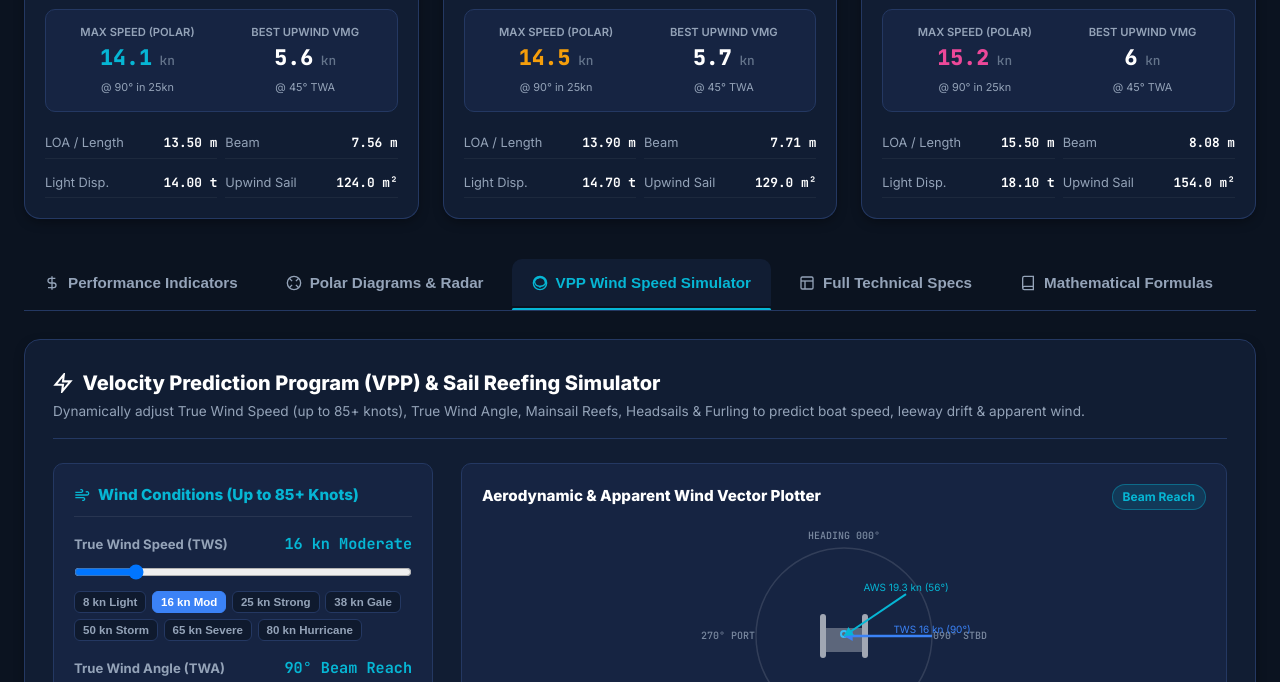
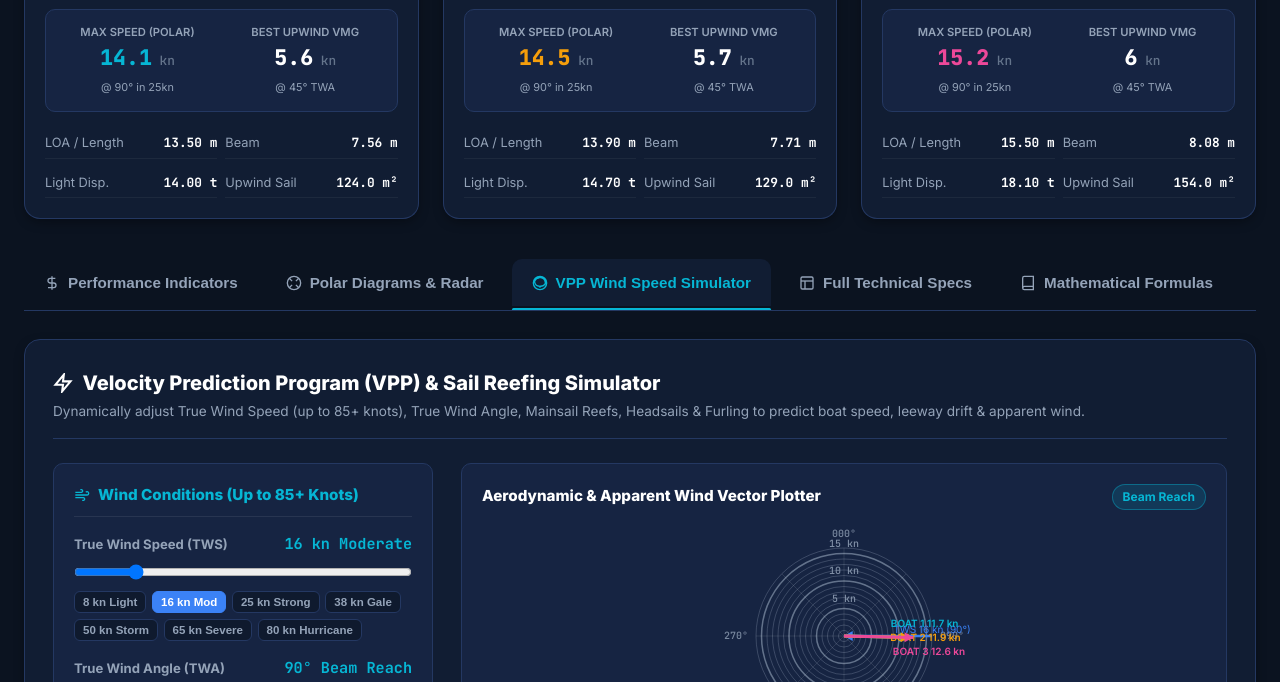
Before and after one commit to SweetAsNZ/ComparePerformance, a plain HTML site: page index.html in a window 1280 px wide. Both pictures are taken after a click on the button "VPP Wind Speed Simulator". Shown: the part 593-1275 px from the top of the page. Drawn offline with Linux system fonts and the light colour scheme.

Commit message:
Enhance sail configuration options and improve performance calculations for headsails

```diff
--- a/app.js
+++ b/app.js
@@ -14,9 +14,10 @@
     { id: 'genoaReef1', label: 'Genoa Reef 1', mainReef: 'full', headsailType: 'genoa', headsailReef: 0.75, color: '#f59e0b' },
     { id: 'genoaReef2', label: 'Genoa Reef 2', mainReef: 'full', headsailType: 'genoa', headsailReef: 0.5, color: '#f97316' },
     { id: 'genoaReef3', label: 'Genoa Reef 3', mainReef: 'full', headsailType: 'genoa', headsailReef: 0.25, color: '#ea580c' },
-    { id: 'code0', label: 'Code Zero', mainReef: 'full', headsailType: 'code0', headsailReef: 1.0, color: '#a855f7' },
-    { id: 'coded', label: 'Code D', mainReef: 'full', headsailType: 'coded', headsailReef: 1.0, color: '#ec4899' },
-    { id: 'parasailor', label: 'Parasailor', mainReef: 'full', headsailType: 'parasailor', headsailReef: 1.0, color: '#10b981' }
+    { id: 'solent', label: 'Self-Tacking Solent + Reefed Main', mainReef: 'reef1', headsailType: 'solent', headsailReef: 1.0, color: '#f59e0b' },
+    { id: 'code0', label: 'Code 0 + Main', mainReef: 'reef1', headsailType: 'code0', headsailReef: 1.0, color: '#a855f7' },
+    { id: 'coded', label: 'Code D + Reefed Main', mainReef: 'reef2', headsailType: 'coded', headsailReef: 1.0, color: '#ec4899' },
+    { id: 'parasailor', label: 'Parasailor + Reefed Main', mainReef: 'reef2', headsailType: 'parasailor', headsailReef: 1.0, color: '#10b981' }
   ];
 
   // Application State
@@ -469,8 +470,10 @@
       const descMap = {
         'genoa': 'Standard Overlapping Genoa (110%)',
         'solent': 'Self-Tacking Solent / Jib (82%)',
-        'gennaker': 'Code 0 / Gennaker / Screecher (185%)',
-        'spinnaker': 'Asymmetrical Spinnaker (230%)',
+        'code0': 'Code 0 / Gennaker / Screecher (185%)',
+        'coded': 'Code D Furling Spinnaker (210%)',
+        'parasailor': 'Parasailor (260%)',
+        'spinnaker': 'Asymmetrical Spinnaker (235%)',
         'storm': 'Heavy Weather Storm Jib (35%)',
         'none': 'Furled / Dropped (0%)'
       };
@@ -878,6 +881,10 @@
 
     const width = rect.width;
     const height = rect.height;
+    if (width <= 0 || height <= 100) {
+      requestAnimationFrame(renderPolarChart);
+      return;
+    }
     const centerX = width / 2;
     const centerY = height * 0.72;
     const maxRadius = Math.min(width * 0.42, (height - 70) * 0.78);
@@ -1210,6 +1217,10 @@
 
     const width = rect.width;
     const height = rect.height;
+    if (width <= 0 || height <= 0) {
+      requestAnimationFrame(renderCompassVector);
+      return;
+    }
     const centerX = width / 2;
     const centerY = height / 2;
     const zoomFactor = state.radarZoom || 1.0;
@@ -1361,56 +1372,79 @@
     const centerY = height / 2;
     const radius = Math.min(width, height) * 0.40;
 
+    const boatSpeeds = state.boats
+      .map(boat => (boat ? NAVAL_MATH.simulateSailPerformance(boat, state.sim).boatSpeed : 0))
+      .filter(speed => Number.isFinite(speed) && speed > 0);
+    const tws = Number(state.sim.tws);
+    const maxRoseKn = Math.max(15, ...boatSpeeds, Number.isFinite(tws) ? tws : 15);
+
     ctx.clearRect(0, 0, width, height);
 
-    ctx.beginPath();
-    ctx.arc(centerX, centerY, radius, 0, 2 * Math.PI);
-    ctx.strokeStyle = 'rgba(255, 255, 255, 0.12)';
-    ctx.lineWidth = 1.5;
-    ctx.stroke();
+    // Radial speed rose: 1 kn minor rings, 5 kn major rings.
+    for (let ring = 1; ring <= Math.ceil(maxRoseKn); ring++) {
+      const r = (ring / maxRoseKn) * radius;
+      ctx.beginPath();
+      ctx.arc(centerX, centerY, r, 0, Math.PI * 2);
+      ctx.strokeStyle = ring % 5 === 0 ? 'rgba(148, 163, 184, 0.62)' : 'rgba(148, 163, 184, 0.30)';
+      ctx.lineWidth = ring % 5 === 0 ? 1.5 : 1;
+      ctx.stroke();
+
+      if (ring % 5 === 0) {
+        ctx.fillStyle = 'rgba(148, 163, 184, 0.85)';
+        ctx.font = '10px JetBrains Mono, monospace';
+        ctx.textAlign = 'center';
+        ctx.fillText(`${ring} kn`, centerX, centerY - r - 7);
+      }
+    }
+
+    // Compass axis lines and labels
+    for (let deg = 0; deg < 360; deg += 45) {
+      const ang = (deg - 90) * (Math.PI / 180);
+      const x = centerX + radius * Math.cos(ang);
+      const y = centerY + radius * Math.sin(ang);
+      ctx.beginPath();
+      ctx.moveTo(centerX, centerY);
+      ctx.lineTo(x, y);
+      ctx.strokeStyle = 'rgba(255,255,255,0.10)';
+      ctx.stroke();
+    }
 
     ctx.fillStyle = 'rgba(148, 163, 184, 0.8)';
     ctx.font = '10px JetBrains Mono, monospace';
     ctx.textAlign = 'center';
     ctx.textBaseline = 'middle';
-    ctx.fillText('HEADING 000°', centerX, centerY - radius - 12);
-    ctx.fillText('180°', centerX, centerY + radius + 12);
-    ctx.fillText('090° STBD', centerX + radius + 28, centerY);
-    ctx.fillText('270° PORT', centerX - radius - 28, centerY);
-
-    ctx.save();
-    ctx.translate(centerX, centerY);
-
-    ctx.fillStyle = 'rgba(255, 255, 255, 0.6)';
-    ctx.beginPath();
-    ctx.roundRect(-24, -22, 6, 44, 3);
-    ctx.fill();
-    ctx.beginPath();
-    ctx.roundRect(18, -22, 6, 44, 3);
-    ctx.fill();
-    ctx.fillStyle = 'rgba(255, 255, 255, 0.3)';
-    ctx.fillRect(-18, -8, 36, 24);
-    ctx.strokeStyle = '#38bdf8';
-    ctx.lineWidth = 2;
-    ctx.beginPath();
-    ctx.arc(0, -2, 3, 0, 2 * Math.PI);
-    ctx.stroke();
-
-    ctx.restore();
+    ctx.fillText('000°', centerX, centerY - radius - 14);
+    ctx.fillText('090°', centerX + radius + 20, centerY);
+    ctx.fillText('180°', centerX, centerY + radius + 14);
+    ctx.fillText('270°', centerX - radius - 20, centerY);
 
     const twaRad = (state.sim.twa - 90) * (Math.PI / 180.0);
     const twX = centerX + radius * Math.cos(twaRad);
     const twY = centerY + radius * Math.sin(twaRad);
-
     drawArrow(ctx, twX, twY, centerX, centerY, '#3b82f6', 2.5, `TWS ${state.sim.tws} kn (${state.sim.twa}°)`);
 
-    if (state.boats[0]) {
-      const vpp1 = NAVAL_MATH.simulateSailPerformance(state.boats[0], state.sim);
-      const awaRad = (vpp1.awa - 90) * (Math.PI / 180.0);
-      const awX = centerX + (radius * 0.85) * Math.cos(awaRad);
-      const awY = centerY + (radius * 0.85) * Math.sin(awaRad);
-      drawArrow(ctx, awX, awY, centerX, centerY, '#06b6d4', 2.0, `AWS ${vpp1.aws} kn (${vpp1.awa}°)`);
-    }
+    state.boats.forEach((boat, idx) => {
+      if (!boat) return;
+      const v = NAVAL_MATH.simulateSailPerformance(boat, state.sim);
+      if (!Number.isFinite(v.boatSpeed)) return;
+      const color = getComputedStyle(document.documentElement).getPropertyValue(`--boat${idx + 1}-color`).trim() || '#06b6d4';
+      const angleOffset = state.sim.twa + v.leewayAngle - 90;
+      const boatRad = angleOffset * (Math.PI / 180.0);
+      const boatLen = (v.boatSpeed / maxRoseKn) * radius;
+      const bx = centerX + boatLen * Math.cos(boatRad);
+      const by = centerY + boatLen * Math.sin(boatRad);
+      drawArrow(ctx, centerX, centerY, bx, by, color, 3);
+
+      const labelOffset = Math.min(28, Math.max(16, radius * 0.08));
+      const labelNormalOffset = (idx - (state.boats.length - 1) / 2) * 14;
+      const labelX = centerX + (boatLen + labelOffset) * Math.cos(boatRad) - labelNormalOffset * Math.sin(boatRad);
+      const labelY = centerY + (boatLen + labelOffset) * Math.sin(boatRad) + labelNormalOffset * Math.cos(boatRad);
+      ctx.fillStyle = color;
+      ctx.font = '600 10px Inter, sans-serif';
+      ctx.textAlign = 'center';
+      ctx.textBaseline = 'middle';
+      ctx.fillText(`BOAT ${idx + 1} ${v.boatSpeed.toFixed(1)} kn`, labelX, labelY);
+    });
   }
 
   function drawArrow(ctx, fromX, fromY, toX, toY, color, width, label) {
--- a/calculations.js
+++ b/calculations.js
@@ -478,7 +478,41 @@ const NAVAL_MATH = {
     const hsReef = Math.max(0, Math.min(1.0, config.headsailReef !== undefined ? config.headsailReef : 1.0));
     const hsEffectiveFrac = hsChoice.areaRatio * hsReef;
 
-    // 3. Compute active sail area vs standard design upwind sail area
+    // 3. High-wind realism and sail-overlap checks for downwind / broad-reach combinations.
+    const headsailWindLimits = {
+      'genoa': 30,
+      'solent': 28,
+      'code0': 30,
+      'coded': 24,
+      'parasailor': 22,
+      'spinnaker': 18,
+      'storm': 40,
+      'none': 50
+    };
+    const validHeadsailForTws = headsailWindLimits[config.headsailType || 'genoa'] ?? 35;
+    let realisticWindReduction = 1.0;
+
+    if (tws > validHeadsailForTws) {
+      const excess = (tws - validHeadsailForTws) / Math.max(1, validHeadsailForTws);
+      realisticWindReduction *= Math.max(0.12, 1 - excess * 0.9);
+    }
+
+    if (twa >= 110 && ['parasailor', 'coded', 'spinnaker'].includes(config.headsailType)) {
+      realisticWindReduction *= 0.55;
+    }
+
+    if (twa >= 120 && ['genoa', 'solent'].includes(config.headsailType)) {
+      realisticWindReduction *= 0.65;
+    }
+
+    if (config.headsailType === 'code0' && twa >= 100) {
+      realisticWindReduction *= 0.72;
+    }
+
+    if (tws >= 30 && mainFrac > 0.8 && hsEffectiveFrac > 0.7) {
+      realisticWindReduction *= 0.70;
+    }
+
     const stdMainArea = boat.specs.mainsail_area_m2;
     const stdGenoaArea = boat.specs.genoa_area_m2;
     const stdUpwindArea = boat.specs.sail_area_upwind_m2;
@@ -496,8 +530,11 @@ const NAVAL_MATH = {
     // 5. Sail Angle Efficiency based on aerodynamic sail profile
     let angleEfficiency = 1.0;
     if (config.headsailType === 'code0') {
-      if (twa < 45) angleEfficiency = Math.max(0.2, (twa - 30) / 15.0);
-      else if (twa > 140) angleEfficiency = 0.88;
+      // Code sails are for reaching / light-air passage, not stronger upwind work.
+      if (twa < 50) angleEfficiency = 0.35;
+      else if (twa < 65) angleEfficiency = 0.55;
+      else if (twa <= 120) angleEfficiency = 1.05;
+      else angleEfficiency = 0.82;
     } else if (config.headsailType === 'coded') {
       if (twa < 65) angleEfficiency = Math.max(0.15, (twa - 45) / 20.0);
       else if (twa >= 90 && twa <= 150) angleEfficiency = 1.08;
@@ -507,8 +544,29 @@ const NAVAL_MATH = {
     } else if (config.headsailType === 'spinnaker') {
       if (twa < 95) angleEfficiency = Math.max(0.1, (twa - 75) / 20.0);
       else if (twa >= 115 && twa <= 165) angleEfficiency = 1.10;
-    } else if (config.headsailType === 'solent' || config.headsailType === 'genoa') {
-      if (twa > 140) angleEfficiency = 0.88;
+    } else if (config.headsailType === 'solent') {
+      // Solent is better after genoa reefing or on a reach with some main, not as a normal passage rig in full-power upwind mode.
+      if (twa < 32) angleEfficiency = 0.62;
+      else if (twa < 52) angleEfficiency = 0.82;
+      else if (twa <= 100) angleEfficiency = 1.06;
+      else angleEfficiency = 0.78;
+
+      if (config.mainReef === 'full' && tws > 20 && twa < 60) {
+        angleEfficiency *= 0.82;
+      }
+      if (mainFrac < 0.82 && twa >= 40 && twa <= 110) {
+        angleEfficiency *= 1.08;
+      }
+    } else if (config.headsailType === 'genoa') {
+      // Normal passage setup: genoa or code sail with full main / reefed main.
+      if (twa < 35) angleEfficiency = 0.72;
+      else if (twa < 55) angleEfficiency = 0.90;
+      else if (twa <= 120) angleEfficiency = 1.08;
+      else angleEfficiency = 0.88;
+
+      if (tws > 22 && twa < 55 && mainFrac >= 0.82) {
+        angleEfficiency *= 0.84;
+      }
     }
 
     // 6. Hydrodynamic Loading / Payload effect
@@ -533,6 +591,28 @@ const NAVAL_MATH = {
       safetyNotice = "Excessive rig loads! Depowering required (Reef 2 + Furling).";
       powerReductionFactor = 0.85;
     }
+
+    // Realistic crossover + safety rules: downwind headsails with full main or a fully powered broad-reach set are not viable.
+    if (['parasailor', 'coded', 'spinnaker'].includes(config.headsailType) && mainFrac >= 0.82 && tws >= 12) {
+      safetyStatus = "Rig Overloaded";
+      safetyNotice = "Full main with a downwind wing sail is not realistic; depower the main before hoisting this sail.";
+      powerReductionFactor = 0.22;
+    }
+    if (config.headsailType === 'code0' && mainFrac >= 0.82 && tws >= 18) {
+      safetyStatus = "Too Much Rig";
+      safetyNotice = "Code 0 is a passage reacher, not a max-power rig in strong air; use a genoa or reefed main instead.";
+      powerReductionFactor = 0.35;
+    }
+    if (config.headsailType === 'solent' && mainFrac >= 0.82 && tws >= 20 && twa <= 70) {
+      safetyStatus = "Overpowered";
+      safetyNotice = "Solent works best after reefing the genoa or with a modestly reefed main, not a full main in this condition.";
+      powerReductionFactor = 0.58;
+    }
+    if (tws >= 30 && mainFrac > 0.8 && hsEffectiveFrac > 0.7) {
+      safetyStatus = "Rig Overloaded";
+      safetyNotice = "Heavy-air rig loads are extreme; a full main with a code 0 / parasailor rig is not viable in this wind range.";
+      powerReductionFactor = 0.60;
+    }
     if (isGale && (mainFrac > 0.5 || hsEffectiveFrac > 0.6)) {
       safetyStatus = "Hazardous Rig Load";
       safetyNotice = "Extreme gust capsize risk. Drop main to Reef 3 / Storm Jib!";
@@ -553,9 +633,18 @@ const NAVAL_MATH = {
     let boatSpeed = 0;
     if (activeTotalArea > 0) {
       const powerScaling = Math.pow(Math.max(0.05, sailPowerRatio), 0.42);
-      boatSpeed = basePolarSpeed * powerScaling * angleEfficiency * loadFactor * powerReductionFactor;
+      boatSpeed = basePolarSpeed * powerScaling * angleEfficiency * loadFactor * powerReductionFactor * realisticWindReduction;
     } else {
       boatSpeed = Math.min(2.5, tws * 0.08);
+    }
+
+    if (['parasailor', 'coded', 'spinnaker'].includes(config.headsailType) && twa >= 110 && twa <= 180 && tws >= 8) {
+      const minimumWingSailSpeed = Math.max(3.5, tws * 0.35);
+      boatSpeed = Math.max(boatSpeed, minimumWingSailSpeed);
+    }
+
+    if (config.headsailType === 'parasailor' && tws <= 18 && twa >= 100) {
+      boatSpeed = Math.max(boatSpeed, 4.0);
     }
 
     boatSpeed = Math.round(boatSpeed * 10) / 10;
```
Also changed, not shown: index.html (+6 -6 lines), 2 other files.
